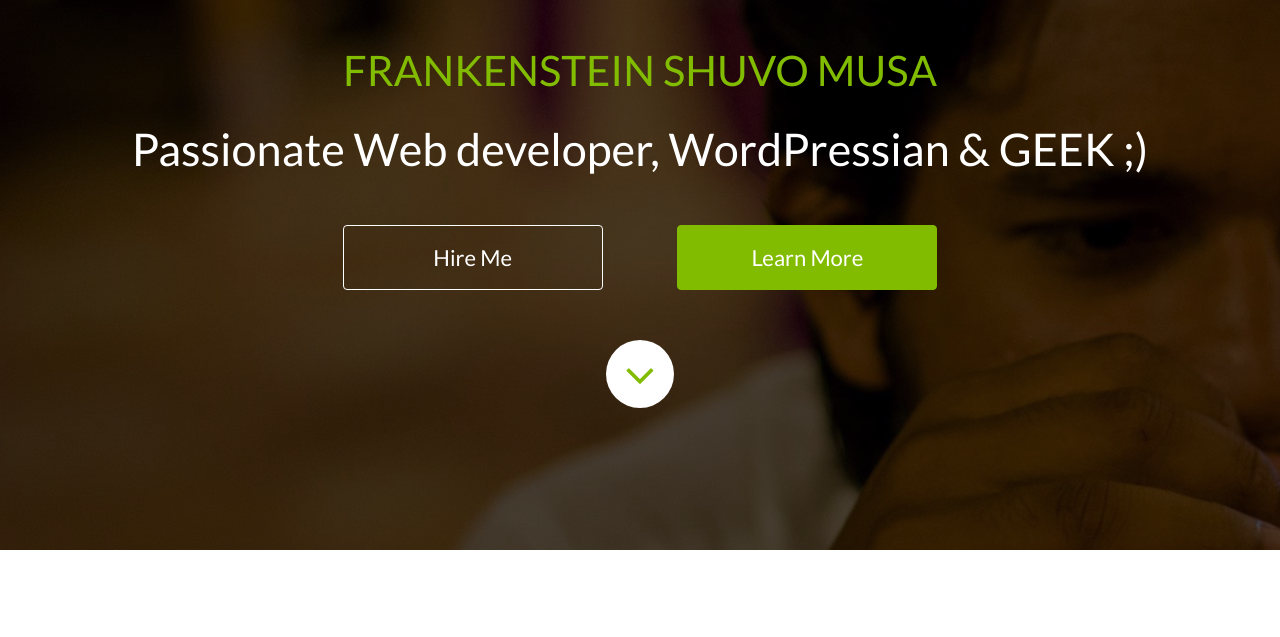
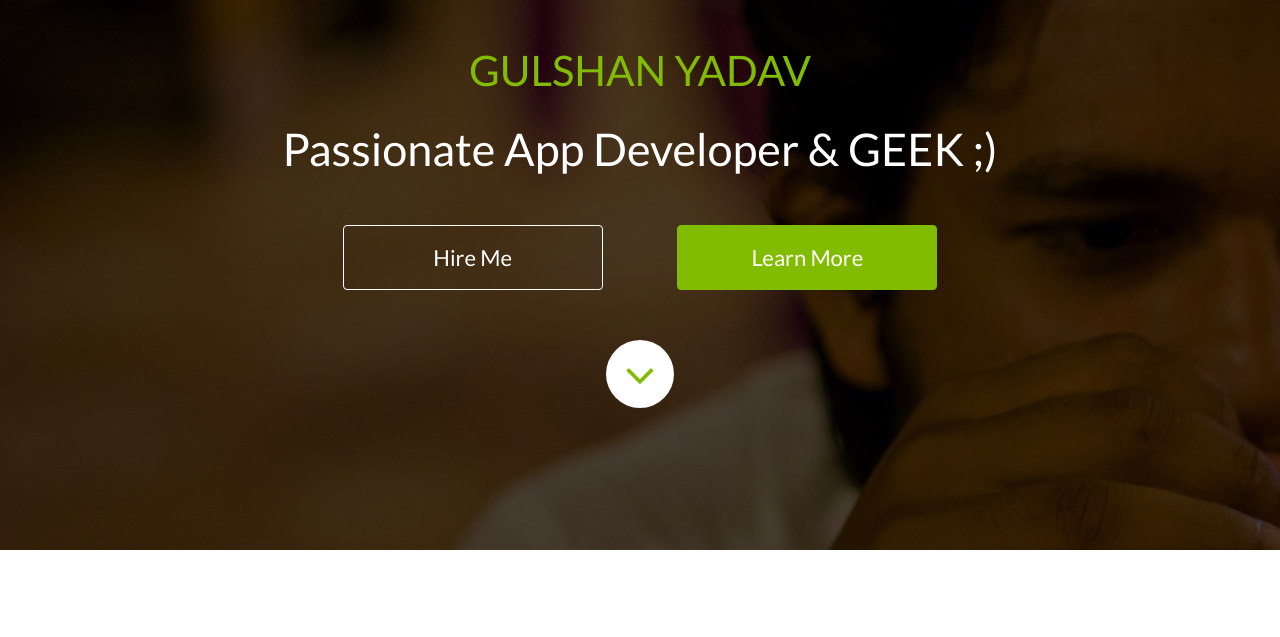
Before and after one commit to mrgulshanyadav/profile, a plain HTML site: page index.html in a window 1280 px wide. Shown: the part 103-740 px from the top of the page. Drawn offline with Linux system fonts and the light colour scheme.

Commit message:
Update index.html

```diff
--- a/index.html
+++ b/index.html
@@ -3,7 +3,7 @@
 <head>
   <meta charset="utf-8">
   <meta name="viewport" content="width=device-width, initial-scale=1">
-  <title>GEEK - Onepage Personal Portfolio Template</title>
+  <title>Gulshan Yadav - Portfolio</title>
 
   <!-- Bootstrap -->
   <link rel="stylesheet" type="text/css" href="assets/css/bootstrap.min.css">
@@ -63,8 +63,8 @@
       <div class="row">
         <div class="col-md-12">
           <div class="banner text-center">
-            <h1 class="wow fadeInDown animated" data-wow-delay=".8s">Frankenstein Shuvo Musa</h1>
-            <h2 class="wow fadeInDown animated" data-wow-delay=".6s">Passionate Web developer, WordPressian & GEEK ;)</h2>
+            <h1 class="wow fadeInDown animated" data-wow-delay=".8s">Gulshan Yadav</h1>
+            <h2 class="wow fadeInDown animated" data-wow-delay=".6s">Passionate App Developer & GEEK ;)</h2>
             <a href="#" class="btn btn-border lg wow fadeInLeft animated" data-wow-delay="1.0s">Hire Me</a>
             <a href="#" class="btn btn-common lg wow fadeInRight animated" data-wow-delay="1.0s">Learn More</a>
             <div class="scroll">
@@ -86,7 +86,7 @@
           <div class="large">
             <img src="assets/img/work/img1.jpg" alt="">
             <div class="overlay">
-              <a href="assets/img/work/img1.jpg" data-lightbox="img1"><i class="fa fa-search"></i></a>
+              <a href="https://play.google.com/store/apps/details?id=com.ujjman.prexamine" data-lightbox="img1"><i class="fa fa-search"></i></a>
             </div>
           </div>
           <div class="grid-box">
```
